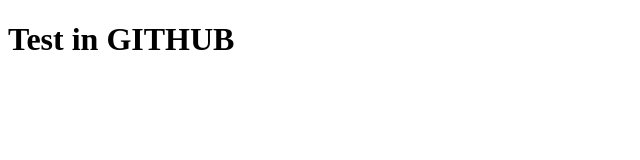
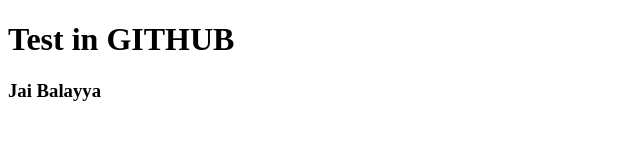
Before and after one commit to VamsyKalaga/Test, a plain HTML site: page index.html in a window 1280 px wide. Shown: the whole page, without its empty margins (0-640 px from the left). Drawn offline with Linux system fonts and the light colour scheme.

Commit message:
Updated H3

```diff
--- a/index.html
+++ b/index.html
@@ -8,5 +8,6 @@
   </head>
   <body>
     <h1>Test in GITHUB</h1>
+    <h3>Jai Balayya</h3>
   </body>
 </html>
```
